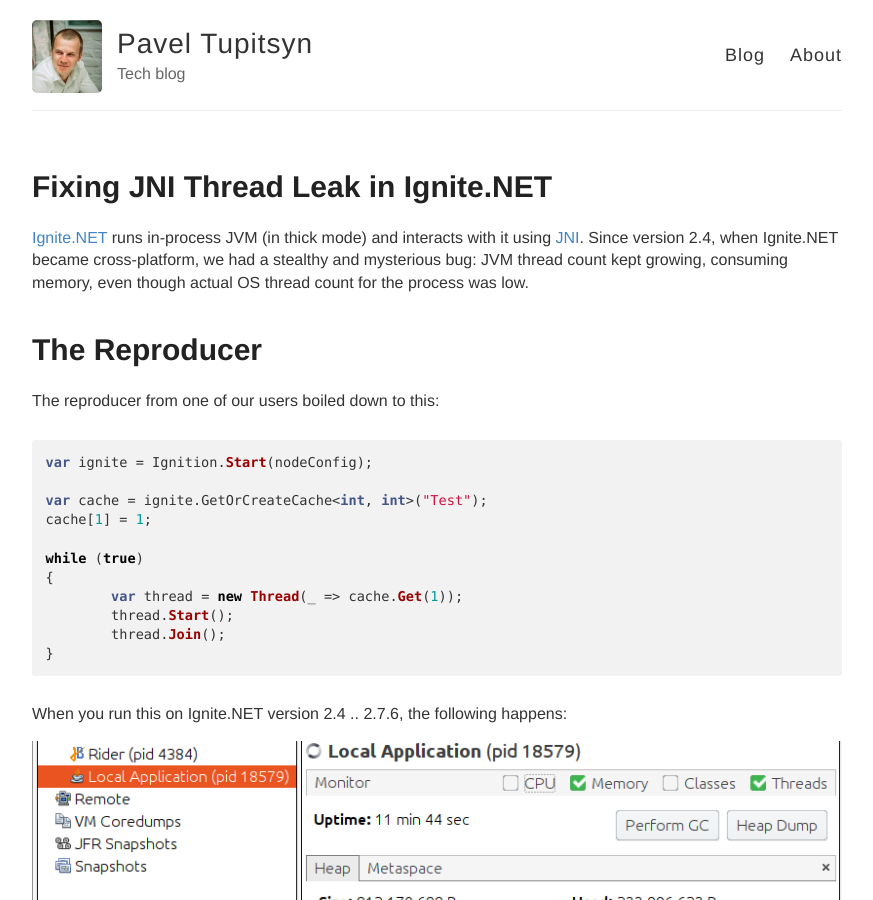
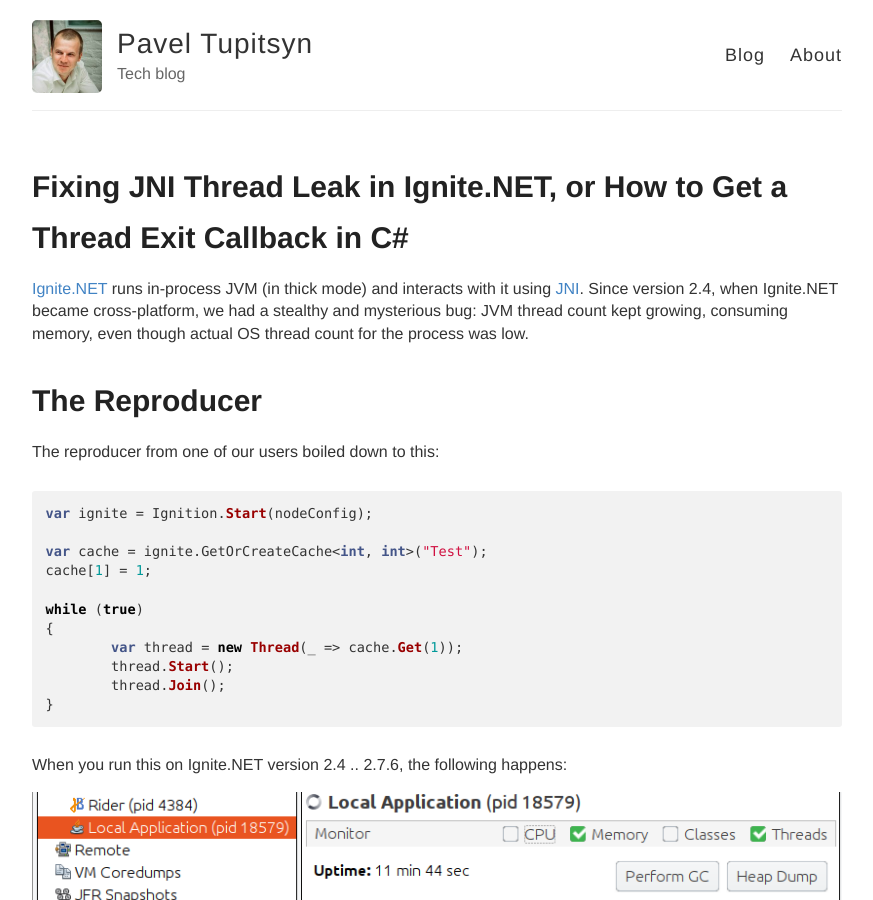
Before and after one commit to ptupitsyn/ptupitsyn.github.io, a Jekyll site: the page built from _posts/2020-04-18-Ignite-JNI-Thread-Detach.md, in a window 1280 px wide and 900 px high. Shown: the whole window, without its empty margins (203-1076 px from the left). Built offline with Jekyll 4.4.1, drawn with Linux system fonts in a browser that asks for light colours; comment, search, counter and statistics services are not loaded.

Commit message:
More clickbaity title

```diff
--- a/_posts/2020-04-18-Ignite-JNI-Thread-Detach.md
+++ b/_posts/2020-04-18-Ignite-JNI-Thread-Detach.md
@@ -1,6 +1,6 @@
 ---
 layout: post
-title: Fixing JNI Thread Leak in Ignite.NET
+title: Fixing JNI Thread Leak in Ignite.NET, or How to Get a Thread Exit Callback in C#
 ---
 
 [Ignite.NET](https://ignite.apache.org) runs in-process JVM (in thick mode) and interacts with it using [JNI](https://en.wikipedia.org/wiki/Java_Native_Interface). Since version 2.4, when Ignite.NET became cross-platform, we had a stealthy and mysterious bug: JVM thread count kept growing, consuming memory, even though actual OS thread count for the process was low.
```
